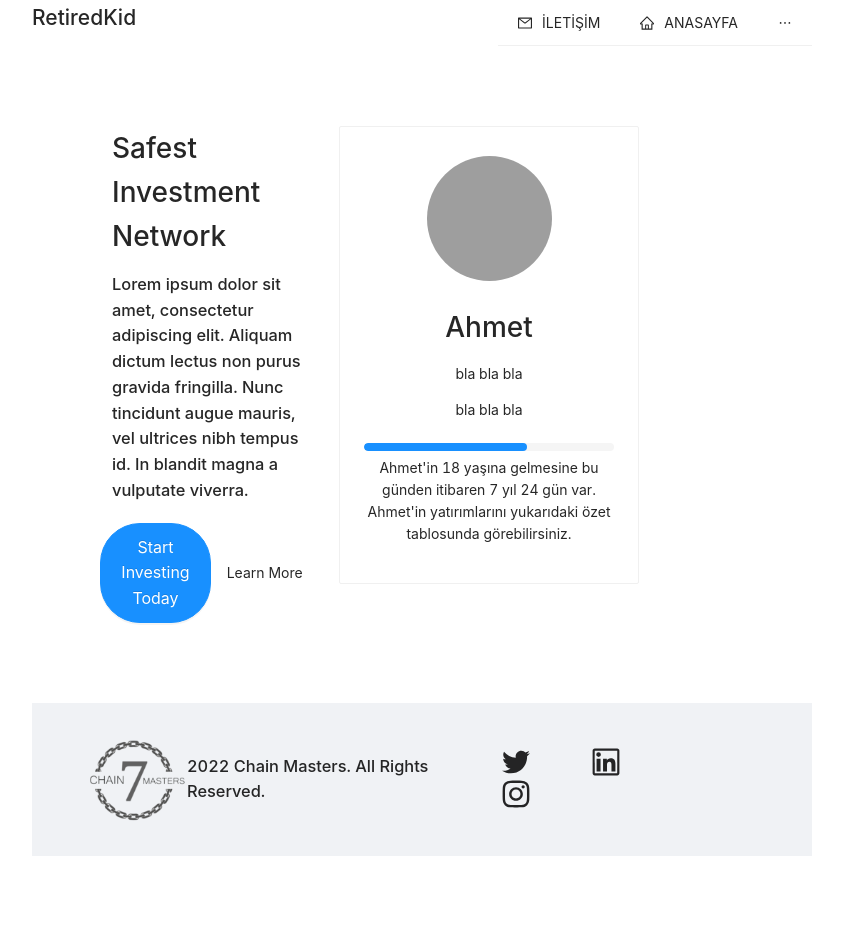
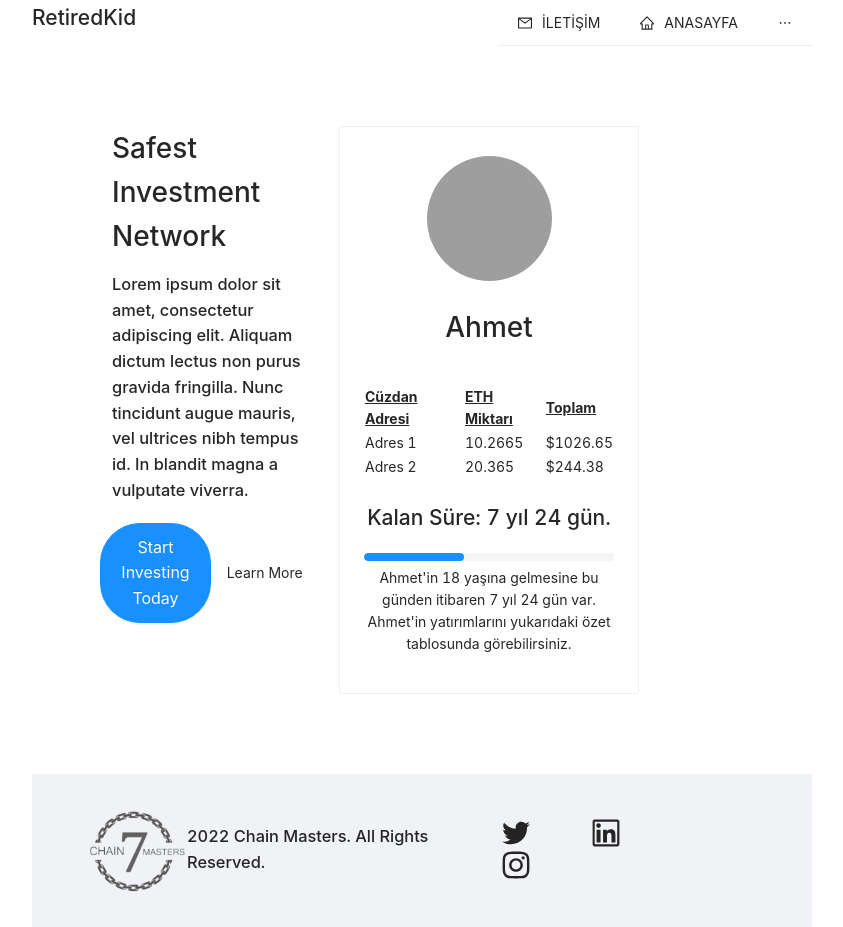
Before and after one commit to ErenTD/intertech-client, a React (Create React App) app: page / in a window 1280 px wide. Shown: the whole page, without its empty margins (218-1061 px from the left). Before the commit the page ends 856 px from the top, so only its background shows below. Built offline with nearby package versions, Linux system fonts and the light colour scheme; grey boxes are pictures that could not be loaded.

Commit message:
Added person object to read info for InfoCard

```diff
--- a/src/LandingPage.js
+++ b/src/LandingPage.js
@@ -5,6 +5,19 @@ import { Button } from "antd";
 import MenuBar from "./components/MenuBar";
 import InfoCard from "./components/InfoCard";
 import FooterBar from "./components/FooterBar";
+
+const AHMET = {
+    name: "Ahmet",
+    age: 222900000,
+    addr1: {
+        eth: 10.2665,
+        usd: 1026.65,
+    },
+    addr2: {
+        eth: 20.365,
+        usd: 244.38,
+    },
+};
 
 const LandingPage = () => {
     return (
@@ -59,7 +72,7 @@ const LandingPage = () => {
                     </div>
                 </div>
                 <div style={{ marginLeft: "1rem", marginRight: "20rem" }}>
-                    <InfoCard buttons={false} />
+                    <InfoCard person={AHMET} />
                 </div>
             </div>
             <FooterBar />
--- a/src/components/InfoCard.js
+++ b/src/components/InfoCard.js
@@ -1,7 +1,12 @@
 import { Avatar, Button, Card, Progress } from "antd";
 import React from "react";
 
-const InfoCard = (props) => (
+const InfoCard = (props) => {
+    const years = Math.trunc(props.person.age / 31536000);
+    const days = Math.trunc((props.person.age - years * 31536000) / 86400);
+    const progress =
+        100 - Math.trunc(((568036800 - props.person.age) / 568036800) * 100);
+    return (
         <Card
             style={{
                 width: 300,
@@ -38,14 +43,22 @@ const InfoCard = (props) => (
                             }}
                         >
                             <div
-                            style={{ marginLeft: "2rem", marginRight: "auto" }}
+                                style={{
+                                    marginLeft: "2rem",
+                                    marginRight: "auto",
+                                }}
                             >
-                            <Button>Çek</Button>
+                                <Button type="primary">Para Çek</Button>
                             </div>
                             <div
-                            style={{ marginLeft: "auto", marginRight: "2rem" }}
+                                style={{
+                                    marginLeft: "auto",
+                                    marginRight: "2rem",
+                                }}
                             >
-                            <Button>Yatır</Button>
+                                <Button type="primary" danger>
+                                    Para Yatır
+                                </Button>
                             </div>
                         </div>
                     )}
@@ -60,17 +73,42 @@ const InfoCard = (props) => (
                     textAlign: "center",
                 }}
             >
-            <h1 marginBottom="75%">Ahmet</h1>
-            <p>bla bla bla</p>
-            <p>bla bla bla</p>
-            <Progress percent={65} showInfo={false} />
+                <h1>{props.person.name}</h1>
+                <br />
+                <table style={{ textAlign: "left" }}>
+                    <thead>
+                        <tr style={{ textDecoration: "underline" }}>
+                            <th>Cüzdan Adresi</th>
+                            <th>ETH Miktarı</th>
+                            <th>Toplam</th>
+                        </tr>
+                    </thead>
+                    <tbody>
+                        <tr>
+                            <td>Adres 1</td>
+                            <td>{props.person.addr1.eth}</td>
+                            <td>${props.person.addr1.usd}</td>
+                        </tr>
+                        <tr>
+                            <td>Adres 2</td>
+                            <td>{props.person.addr2.eth}</td>
+                            <td>${props.person.addr2.usd}</td>
+                        </tr>
+                    </tbody>
+                </table>
+                <br />
+                <h2>
+                    Kalan Süre: {years} yıl {days} gün.
+                </h2>
+                <Progress percent={progress} showInfo={false} />
                 <p>
-                Ahmet'in 18 yaşına gelmesine bu günden itibaren 7 yıl 24 gün
-                var. Ahmet'in yatırımlarını yukarıdaki özet tablosunda
-                görebilirsiniz.
+                    {props.person.name}'in 18 yaşına gelmesine bu günden
+                    itibaren {years} yıl {days} gün var. Ahmet'in yatırımlarını
+                    yukarıdaki özet tablosunda görebilirsiniz.
                 </p>
             </div>
         </Card>
     );
+};
 
 export default InfoCard;
```
Lines whose indentation alone changed are shown as unchanged.
